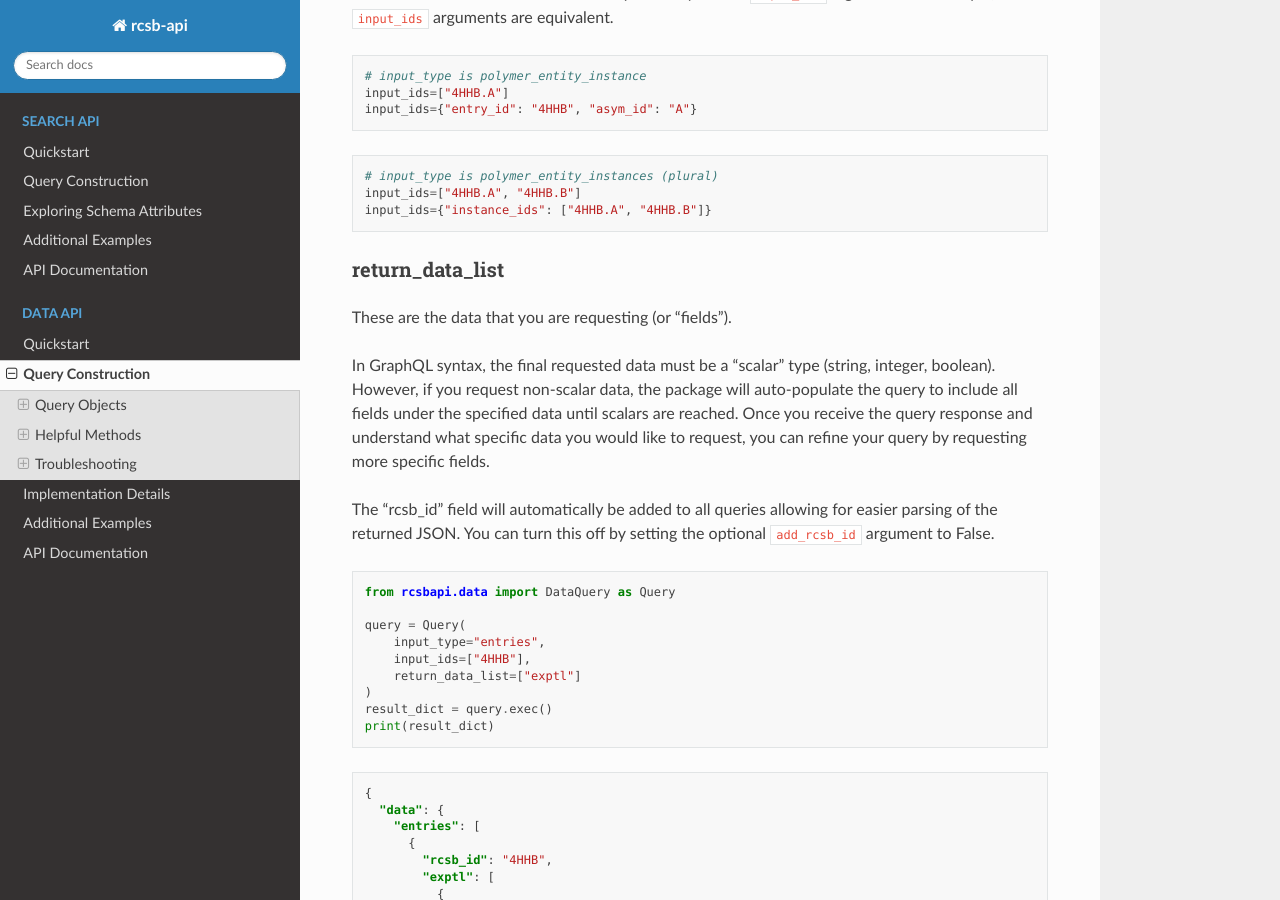
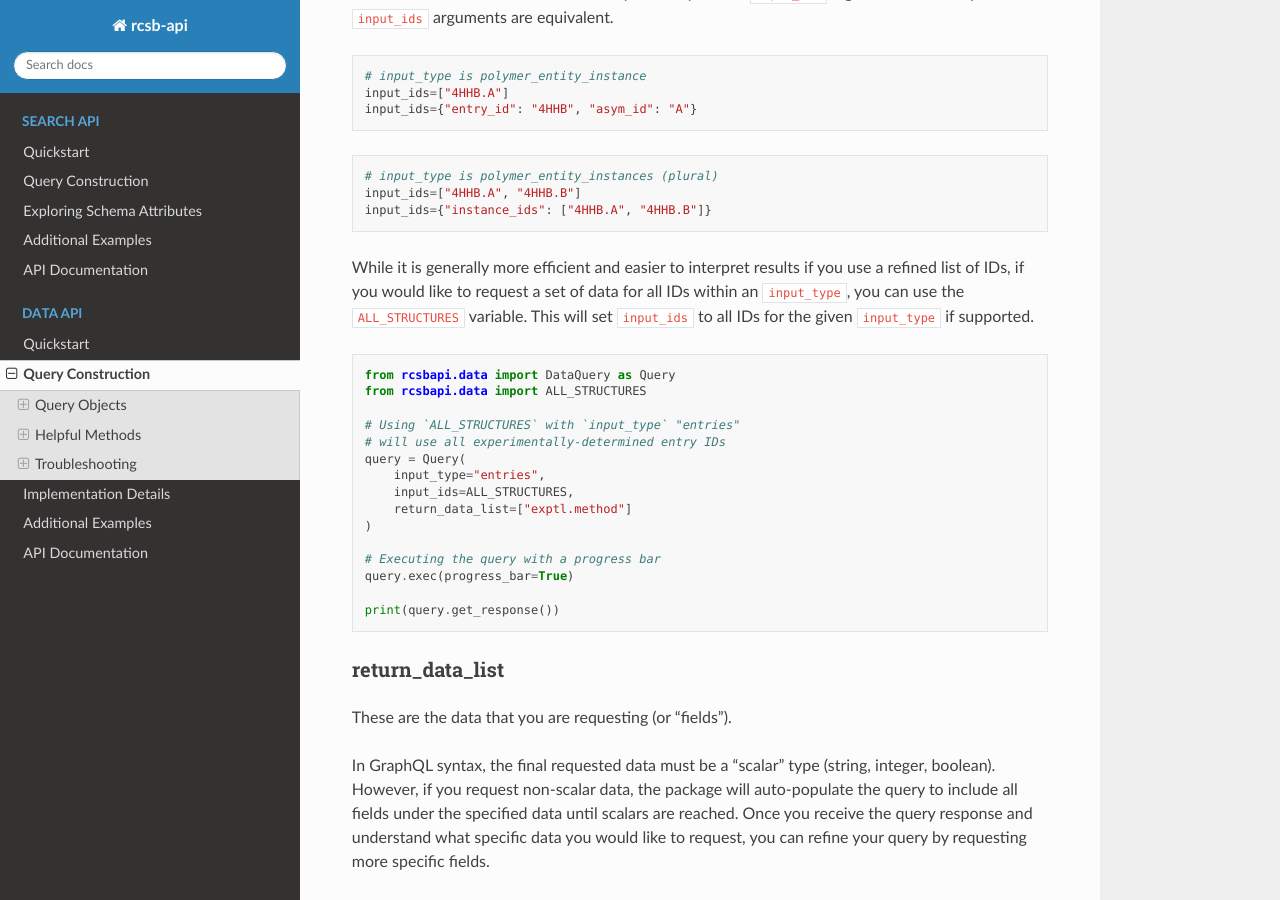
Before and after one commit to rcsb/py-rcsb-api, a Sphinx documentation site: the page built from docs/data_api/query_construction.md, in a window 1280 px wide and 900 px high, scrolled down 2016 px. Built offline with Sphinx 7.4.7 and the Read the Docs theme 3.1.0, drawn with Linux system fonts in a browser that asks for light colours; some of the changed text lies outside the part shown.

````diff
--- a/docs/data_api/query_construction.md
+++ b/docs/data_api/query_construction.md
@@ -88,6 +88,26 @@ input_ids=["4HHB.A", "4HHB.B"]
 input_ids={"instance_ids": ["4HHB.A", "4HHB.B"]}
 ```
 
+While it is generally more efficient and easier to interpret results if you use a refined list of IDs, if you would like to request a set of data for all IDs within an `input_type`, you can use the `ALL_STRUCTURES` variable. This will set `input_ids` to all IDs for the given `input_type` if supported.
+
+```python
+from rcsbapi.data import DataQuery as Query
+from rcsbapi.data import ALL_STRUCTURES
+
+# Using `ALL_STRUCTURES` with `input_type` "entries"
+# will use all experimentally-determined entry IDs
+query = Query(
+    input_type="entries",
+    input_ids=ALL_STRUCTURES,
+    return_data_list=["exptl.method"]
+)
+
+# Executing the query with a progress bar
+query.exec(progress_bar=True)
+
+print(query.get_response())
+```
+
 ### return_data_list
 These are the data that you are requesting (or "fields").
 
@@ -152,6 +172,29 @@ print(result_dict)
     ]
   }
 }
+```
+
+### Executing Large Queries
+When executing large queries, the package will batch the `input_ids` before requesting and merge the responses into one JSON object. The default batch size is 5,000, but this value can be adjusted in the `exec` method. To see a progress bar that tracks which batches have been completed, you can set `progress_bar` to `True`.
+
+```python
+from rcsbapi.data import DataQuery as Query
+from rcsbapi.data import ALL_STRUCTURES
+
+query = Query(
+    input_type="entries",
+    input_ids=ALL_STRUCTURES,
+    return_data_list=["exptl.method"]
+)
+
+# Executing query with larger batch size
+# and progress bar
+query.exec(
+  batch_size=7000,
+  progress_bar=True
+)
+
+print(query.get_response())
 ```
 
 ## Helpful Methods
````
Also changed, not shown: CHANGELOG.md (+7 -1 lines), docs/search_api/query_construction.md (+29 -0 lines), 9 other files.
